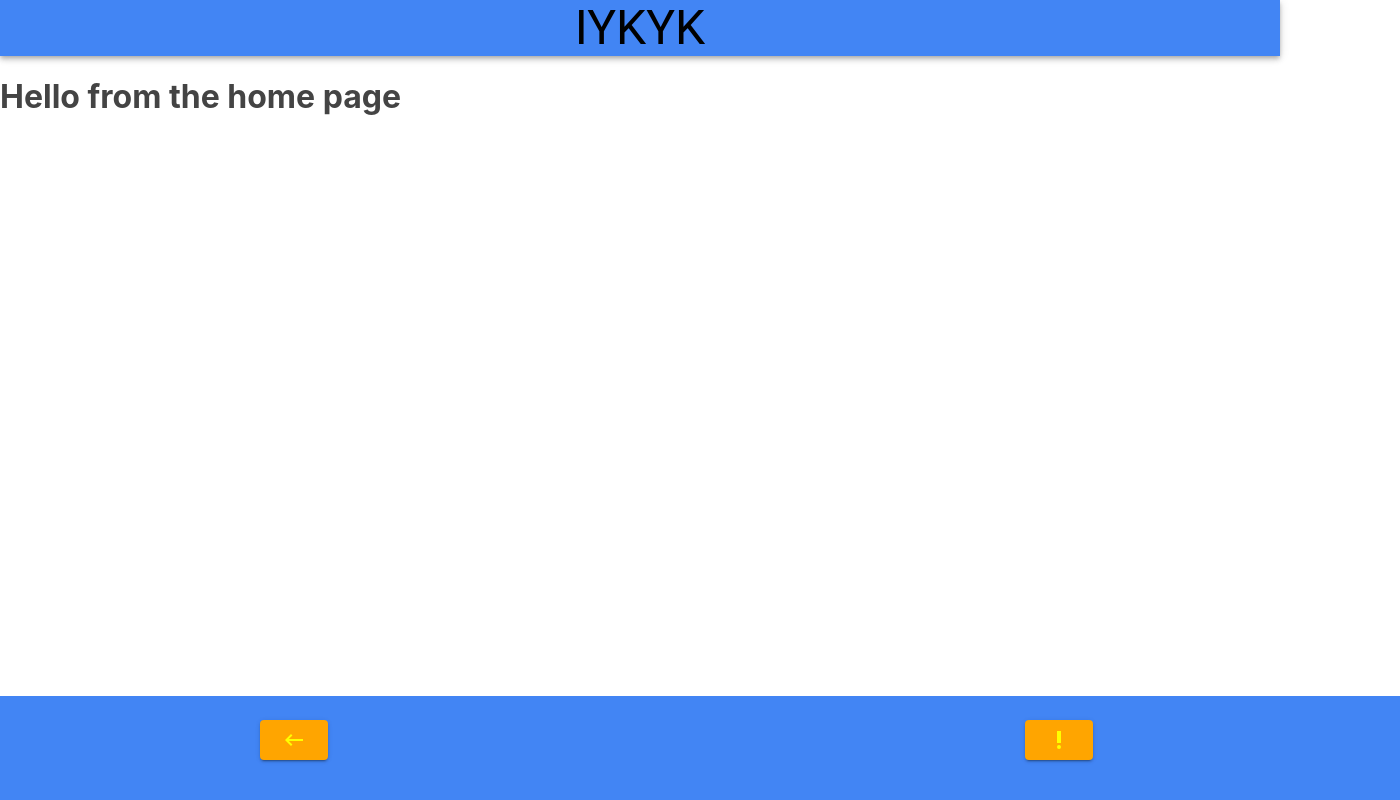
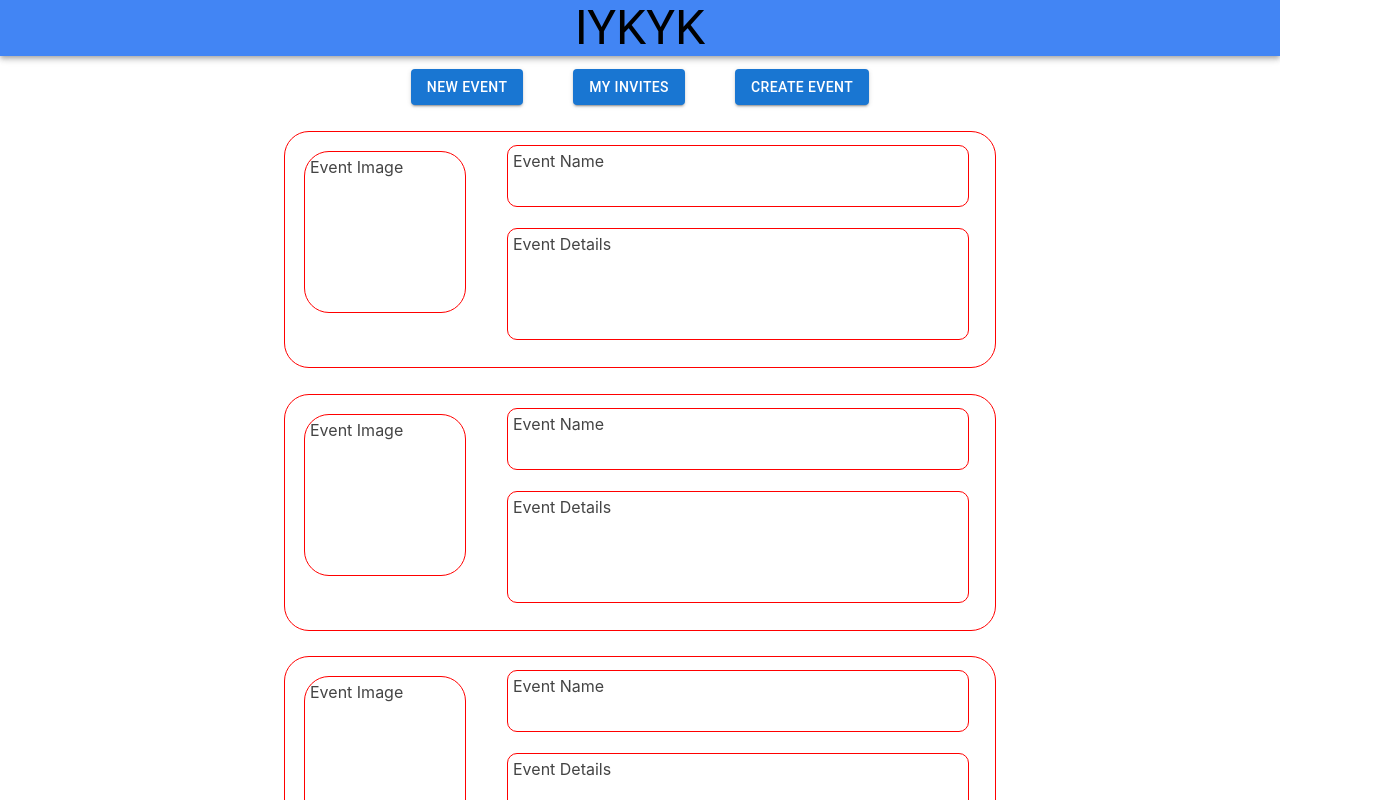
Before and after one commit to Jeff-T-Schmidt/IYKYK, a React (Create React App) app: page /home in a window 1280 px wide. Shown: the top 800 px of the page, 1400 px wide, since content can reach past the window. Built offline with nearby package versions, Linux system fonts and the light colour scheme.

Commit message:
Added some css to home / deleted and redid the footer, still not happy with it

```diff
--- a/src/components/footer.js
+++ b/src/components/footer.js
@@ -1,11 +1,5 @@
 import React from "react";
-import {
-	Box,
-	Container,
-	Row,
-	Column,
-	Heading,
-} from "./footerStyle";
+import './footerStyle.css';
 import Button from '@mui/material/Button';
 import KeyboardBackspaceIcon from '@mui/icons-material/KeyboardBackspace';
 import PriorityHighIcon from '@mui/icons-material/PriorityHigh';
@@ -13,38 +7,20 @@ import PriorityHighIcon from '@mui/icons-material/PriorityHigh';
 
 const Footer = () => {
 	return (
-		<Box>
-			<Container>
-				<Row>
-					<Column>
-						<Heading>
-							<Button size="large" variant="contained"
-								sx={{
-									color: 'yellow', backgroundColor: 'orange',
-									"&:hover": { backgroundColor: 'orange' }
-								}}>
-								<KeyboardBackspaceIcon></KeyboardBackspaceIcon>
-							</Button>
-						</Heading>
-					</Column>
-					{/* Column 2 spaceholder */}
-					<Column>
-						<Heading></Heading>
-					</Column>
-					{/* Column 3 spaceholder */}
-					<Column>
-						<Heading></Heading>
-					</Column>
-					<Column>
-						<Heading>
-							<Button size="large" variant="contained" sx={{ color: 'yellow', backgroundColor: 'orange' }}>
-								<PriorityHighIcon></PriorityHighIcon>
-							</Button>
-						</Heading>
-					</Column>
-				</Row>
-			</Container>
-		</Box>
+		<>
+			<div id="page-container">
+				<div id="content-wrap">
+				</div>
+				<footer id="footer">
+					<Button className="btn1"  size="large" variant="contained"sx={{color: 'yellow', backgroundColor: 'orange',"&:hover": { backgroundColor: 'orange' },marginLeft: "22%", marginTop: "1%"}}>
+						<KeyboardBackspaceIcon></KeyboardBackspaceIcon>
+					</Button>
+					<Button className="btn2" size="large" variant="contained" sx={{ color: 'yellow', backgroundColor: 'orange', marginLeft: "50%", marginTop: "1%" }}>
+						<PriorityHighIcon></PriorityHighIcon>
+					</Button>
+				</footer>
+			</div>
+		</>
 	);
 };
 export default Footer;
--- /dev/null
+++ b/src/components/footerStyle.css
@@ -0,0 +1,22 @@
+#page-container {
+    position: relative;
+    min-height: 20vh;
+  }
+
+  #content-wrap {
+    padding-bottom: 2.5rem;    /* Footer height */
+  }
+
+  #footer {
+    position: absolute;
+    bottom: 0;
+    width: 100%;
+    height: 4.5rem;            /* Footer height */
+    background-color: #4285F4;
+  }
+  .btn1 {
+    margin-left: 50%;
+  }
+  .btn2 {
+    margin-left: 50%;
+  }
--- a/src/components/footerStyle.js
+++ /dev/null
@@ -1,56 +0,0 @@
-import styled from 'styled-components';
-
-export const Box = styled.div `
-padding: 0px 60px;
-background: #4285F4;
-bottom: 0;
-width: 100%;
-position: absolute;
-
-
-@media (max-width: 1000px) {
-padding: 0px 30px;
-}
-`;
-
-export const Container = styled.div `
-display: flex;
-flex-direction: column;
-justify-content: center;
-max-width: 1000px;
-margin: 0 auto;
-display: flex;
-
-flex-direction: column;
-justify-content: space-between;
-
-`
-
-export const Column = styled.div `
-display: flex;
-flex-direction: column;
-text-align: left;
-margin-left: 60px;
-
-`;
-
-export const Row = styled.div `
-display: grid;
-grid-template-columns: repeat(auto-fill,
-minmax(185px, 1fr));
-grid-gap: 20px;
-
-
-@media (max-width: 1000px) {
-grid-template-columns: repeat(auto-fill,
-minmax(50px, 1fr));
-}
-`;
-
-
-export const Heading = styled.p `
-font-size: 24px;
-color: #fff;
-margin-bottom: 40px;
-font-weight: bold;
-`;
--- a/src/components/pages/Home.js
+++ b/src/components/pages/Home.js
@@ -1,3 +1,41 @@
-const Home = () => <h1>Hello from the home page</h1>
+import Button from '@mui/material/Button';
+
+import './home.css'
+
+const Home = () => {
+    return (
+        <>
+            <div className='flex-container'>
+                <div className='headButtons'>
+                    <div className='row1'>
+                    <Button className="btn1"variant="contained">New Event</Button>
+                    </div>
+                    <div className='row2'>
+                    <Button className="btn2"variant="contained">My Invites</Button>
+                    </div>
+                    <div className='row3'>
+                    <Button className="btn3"variant="contained">Create Event</Button>
+                    </div>
+                </div>
+            </div>
+                <div className='eventBox1'>
+                    <div className='eventImage1'>Event Image</div>
+                    <div className='eventName1'>Event Name</div>
+                    <div className='eventDeets1'>Event Details</div>
+                </div>
+                <div className='eventBox1'>
+                    <div className='eventImage1'>Event Image</div>
+                    <div className='eventName1'>Event Name</div>
+                    <div className='eventDeets1'>Event Details</div>
+                </div>
+                <div className='eventBox1'>
+                    <div className='eventImage1'>Event Image</div>
+                    <div className='eventName1'>Event Name</div>
+                    <div className='eventDeets1'>Event Details</div>
+                </div>
+        </>
+
+    )
+}
 
 export default Home
--- /dev/null
+++ b/src/components/pages/home.css
@@ -0,0 +1,53 @@
+.headButtons {
+    display: flex;
+    margin-top: 1%;
+
+
+}
+.flex-container {
+    display: flex;
+    flex-direction: row;
+    justify-content: center;
+    align-items: center;
+}
+.row2 {
+    margin-left: 50px;
+    margin-right: 50px;
+}
+.eventBox1 {
+    width: 700px;
+    height: 225px;
+    padding: 5px;
+    border: 1px solid red;
+    border-radius: 25px;
+    margin-left: auto;
+    margin-right: auto;
+    margin-top: 2%;
+}
+.eventImage1 {
+    width: 150px;
+    height: 150px;
+    padding: 5px;
+    border: 1px solid red;
+    border-radius: 25px;
+    margin-top: 2%;
+    margin-left: 2%;
+}
+.eventName1 {
+    width: 450px;
+    height: 50px;
+    padding: 5px;
+    border: 1px solid red;
+    border-radius: 10px;
+    margin-left: 31%;
+    margin-top: -24%;
+}
+.eventDeets1 {
+    width: 450px;
+    height: 100px;
+    padding: 5px;
+    border: 1px solid red;
+    border-radius: 10px;
+    margin-left: 31%;
+    margin-top: 3%;
+}
--- a/src/components/pages/profile.css
+++ b/src/components/pages/profile.css
@@ -1,12 +1,11 @@
 .container {
-    border: 4px solid salmon;
 
+    position: relative;
 }
 
 .profilePic {
-    width: 300px;
+    width: 400px;
     height: 300px;
-    padding: 50px;
     border: 1px solid red;
     border-radius: 25px;
     margin-left: auto;
@@ -15,9 +14,8 @@
 }
 
 .name {
-    width: 400px;
-    height: 25px;
-    padding: 50px;
+    width: 500px;
+    height: 100px;
     border: 1px solid red;
     margin-left: auto;
     margin-right: auto;
@@ -25,9 +23,8 @@
     margin-top: 2%;
 }
 .user {
-    width: 400px;
-    height: 100px;
-    padding: 50px;
+    width: 500px;
+    height: 200px;
     border: 1px solid red;
     margin-left: auto;
     margin-right: auto;
@@ -39,7 +36,7 @@
     padding: 10px 20px;
     text-align: center;
     text-decoration: none;
-    display: inline-block;
+
     font-size: 16px;
     margin: 4px 2px;
     cursor: pointer;
@@ -62,4 +59,5 @@
 .logout {
     margin-top: 2%;
     text-align: center;
+
 }
--- a/src/index.css
+++ b/src/index.css
@@ -7,6 +7,9 @@ body {
       background: white;
       overflow-x: hidden;
       display: block;
+      margin:0;
+      padding:0;
+      height: 100%;
     -webkit-font-smoothing: antialiased;
     -moz-osx-font-smoothing: grayscale;
   }
```
